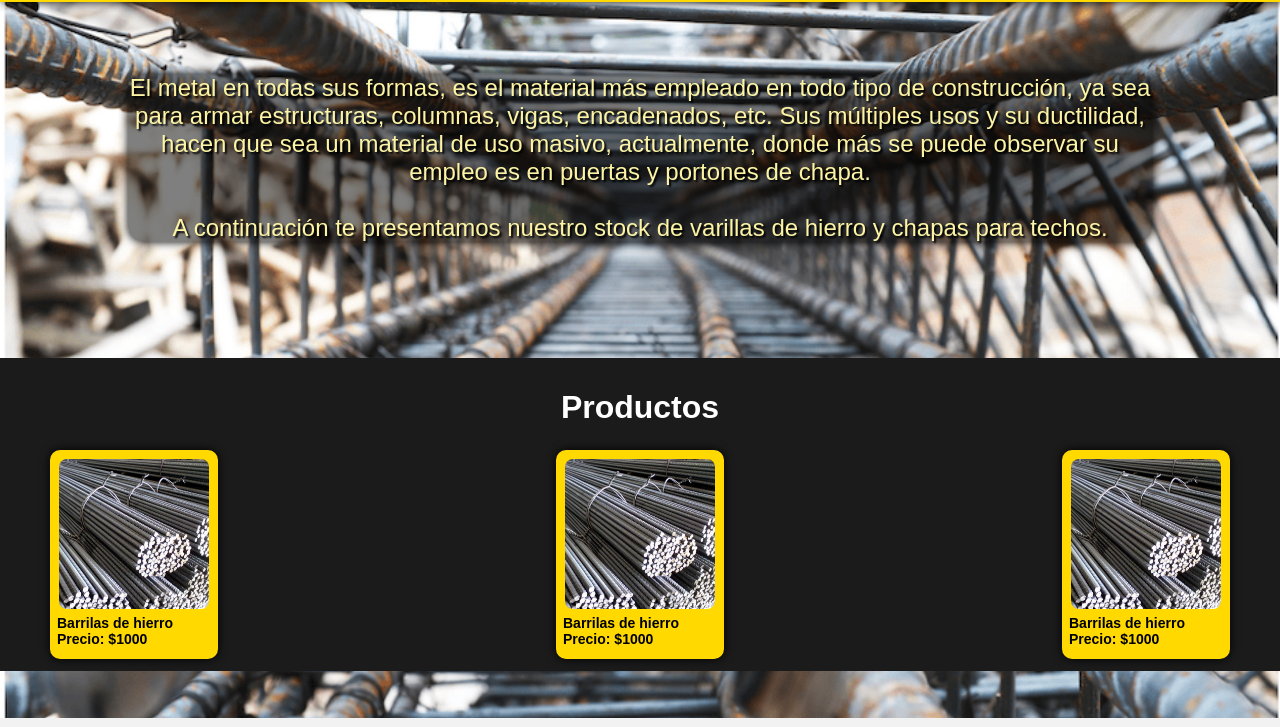
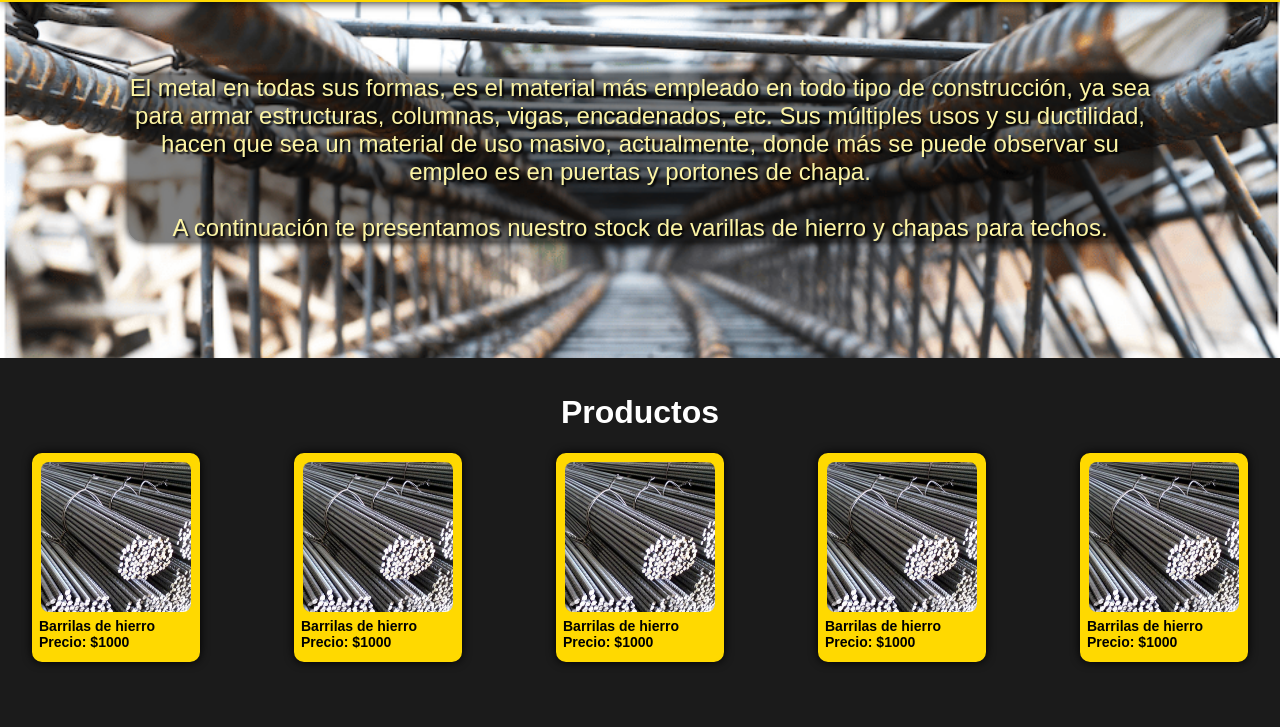
Before and after one commit to AlecFrame/AlecFrame.github.io, a plain HTML site: page pag4metales.html in a window 1280 px wide. Shown: the part 82-809 px from the top of the page. Drawn offline with Linux system fonts and the light colour scheme.

Commit message:
Cambiando estilos de metales
Cambiando estilos de metales

```diff
--- a/metales.css
+++ b/metales.css
@@ -30,27 +30,35 @@ body {
 .titulo {
     background-color: rgb(27,27,27);
     color: white;
-    padding: 10px 0;
+    display: flex;
+    flex-direction: column;
+    padding: 15px 0;
+    align-items: center;
     text-align: center;
 }
 
 .contenido {
     display: flex;
-    padding: 2px 50px;
+    flex-wrap: wrap;
+    height: auto;
+    width: 95%;
+    box-sizing: border-box;
     justify-content: space-between;
 }
 
 .producto {
     background-color: rgb(255, 217, 0);
     box-shadow: 0 0 10px black;
+    height: fit-content;
     padding: 5px 5px 10px 5px;
     border-radius: 10px;
     border: 2px rgb(255, 217, 0) solid;
     cursor: pointer;
-    transition: background-color 0.3s ease;
+    transition: transform 0.3s ease, background-color 0.3s ease;
 }
 
 .producto:hover {
+    transform: scale(1.2);
     background-color: white;
 }
 
@@ -64,7 +72,13 @@ body {
 .producto p {
     text-align: left;
     color: black;
+
     margin: 0;
     font-size: 14px;
     font-weight: 600;
 }
+
+.pata {
+    height: 50px;
+    background-color: rgb(27,27,27);
+}
--- a/pag4metales.html
+++ b/pag4metales.html
@@ -43,8 +43,18 @@
                 <p>Barrilas de hierro</p>
                 <p>Precio: $1000</p>
             </section>
+            <section class="producto">
+                <img src="recursos/mer_barras_de_hierro.jpg" alt="producto">
+                <p>Barrilas de hierro</p>
+                <p>Precio: $1000</p>
+            </section>
+            <section class="producto">
+                <img src="recursos/mer_barras_de_hierro.jpg" alt="producto">
+                <p>Barrilas de hierro</p>
+                <p>Precio: $1000</p>
+            </section>
         </div>
     </div>
-
+    <div class="pata"></div>
 </body>
 </html>
```
